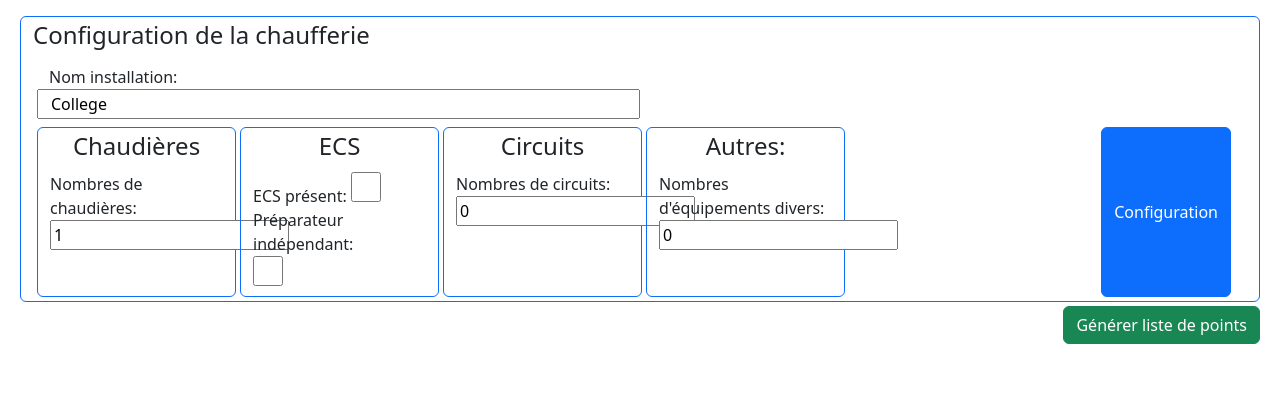
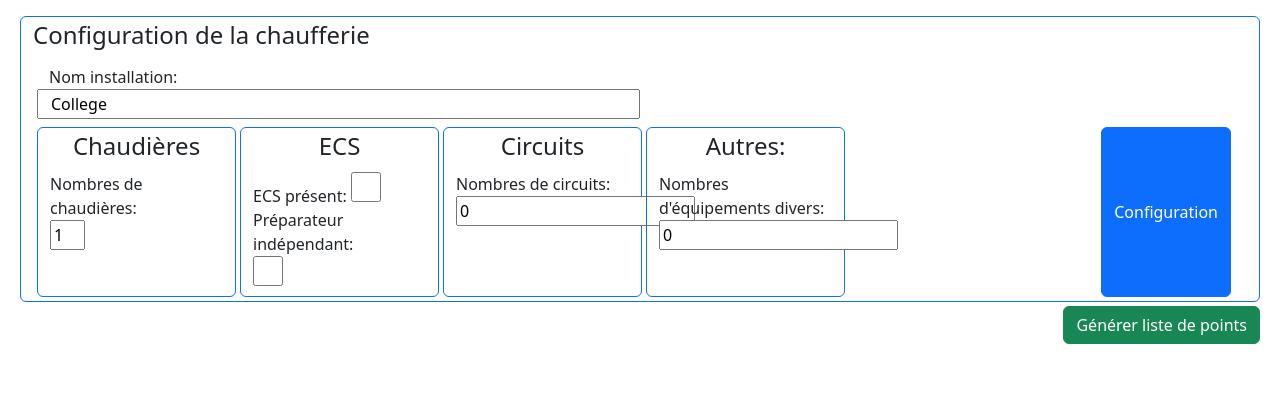
Before and after one commit to Nickoscos/syscoApp, a Django app: page / in a window 1280 px wide. Shown: the part 230-640 px from the top of the page. Run offline with Django 3.2, Linux system fonts and the light colour scheme; data comes from the database, SQL or seed files in the repository; some libraries are stand-ins or nearby versions.

Commit message:
modif style nb chaudiere

```diff
--- a/polls/templates/polls/chaufferie.html
+++ b/polls/templates/polls/chaufferie.html
@@ -35,7 +35,7 @@
                 <fieldset class="container-fluid col mt-1 me-1 pb-1 border border-primary rounded">
                     <legend class="text-center">Chaudières</legend>
                     <label>Nombres de chaudières: </label>
-                    <input name="nbChaudiere" id="nbChaudiere" type="number" value="{{ chaufferie.nbChaudiere }}" width="20%">
+                    <input name="nbChaudiere" id="nbChaudiere" type="number" value="{{ chaufferie.nbChaudiere }}" style="width: 20%;">
                 </fieldset>
 
                 <fieldset class="container-fluid col mt-1 me-1 pb-1 border border-primary rounded">
```
